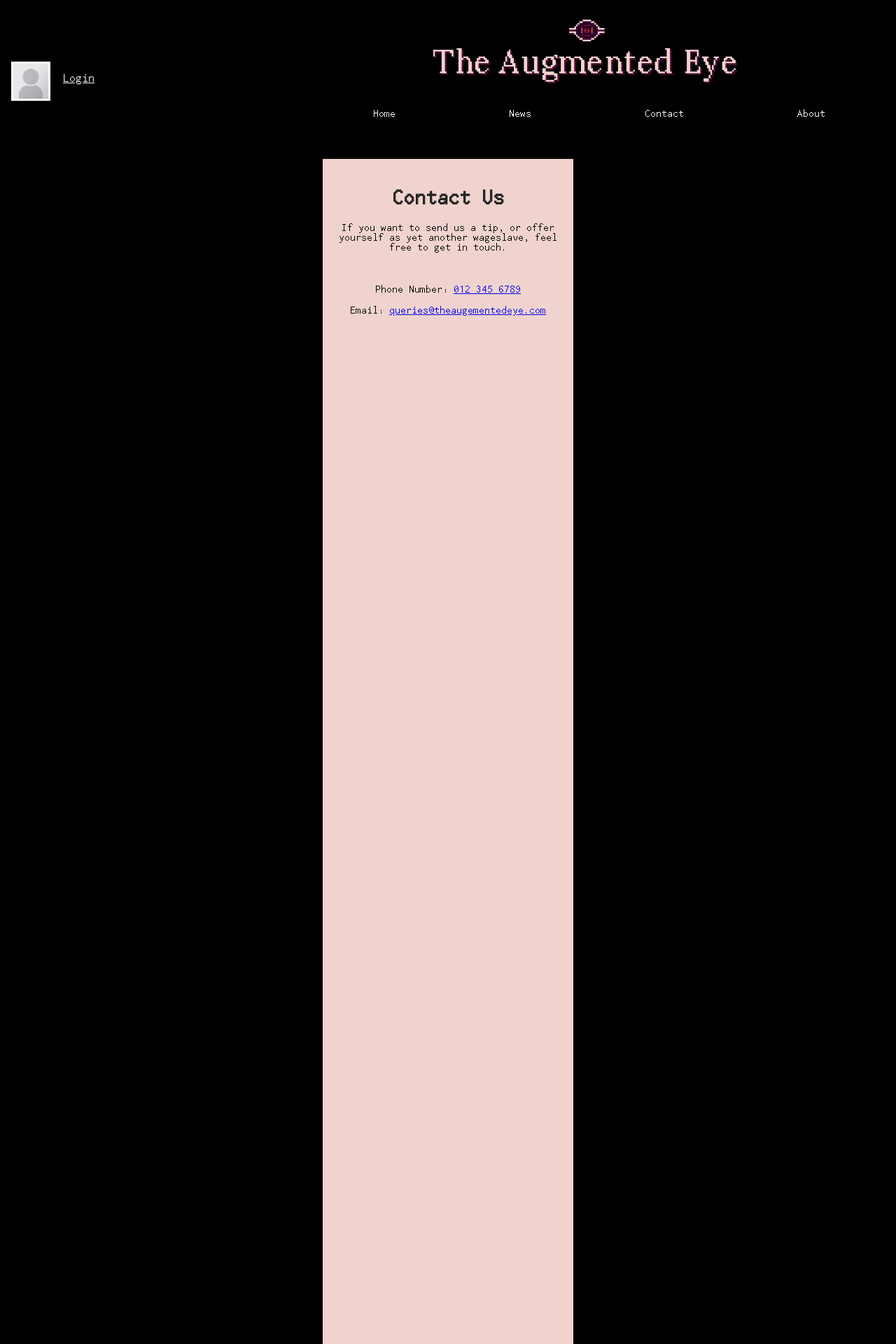
After one commit to Bergbok/The-Augmented-Eye, a PHP site: page /Contact-Us.php in a window 1280 px wide. The commit adds this page. Shown: the top 1920 px of the page at 70% size. Run offline with PHP 8.4, Linux system fonts and the light colour scheme.

Commit message:
Created Contact Us page

```diff
--- /dev/null
+++ b/The Augmented Eye/Contact-Us.php
@@ -0,0 +1,25 @@
+<?php include_once('Header.php') ?>
+
+<html>
+
+    <head>
+
+        <title> Contact Us </title>
+        <link rel="stylesheet" href="styles.css">
+
+    </head>
+
+    <body>
+    <div class="center pixel-text">
+        <form class="center">
+            <h1><strong> Contact Us </strong></h1>
+            <div class="article">
+                <p> If you want to send us a tip, or offer yourself as yet another wageslave, feel free to get in touch. </p>
+                <br>
+                <p> Phone Number: <a href="tel: 0123456789">012 345 6789</a></p>
+                <p> Email: <a href = "mailto: queries@theaugementedeye.com">queries@theaugementedeye.com</a></p>
+            </div>
+        </form>
+    </div>
+    </body>
+</html>
--- a/The Augmented Eye/Header.php
+++ b/The Augmented Eye/Header.php
@@ -18,7 +18,7 @@
             <ul class="header-tabs">
                 <li><a href="Home.php">Home</a></li>
                 <li><a href="News.php">News</a></li>
-                <li><a href="Contact.php">Contact</a></li>
+                <li><a href="Contact-Us.php">Contact</a></li>
                 <li><a href="About.php">About</a></li>
             </ul>
         </div>
--- a/The Augmented Eye/News.php
+++ b/The Augmented Eye/News.php
@@ -89,7 +89,7 @@
                 </div>
 
                 <br>
-                <hr>
+                <!-- <hr> -->
                 <br>
 
                 <?php
@@ -138,7 +138,7 @@
                             // echo "<a class='article-link' href='Profile.php?profileID=".$article_author_ID."'> ".$article_author_name." ".$article_author_surname."</a>";
                             echo "<br>";
                             echo "<br>";
-                            echo "<hr>";
+                            // echo "<hr>";
                             echo "<br>";
                         }
 
--- a/The Augmented Eye/Page-Template.php
+++ b/The Augmented Eye/Page-Template.php
@@ -1,6 +1,4 @@
-<?php
-    include_once('Header.php');
-?>
+<?php include_once('Header.php'); ?>
 
 <html>
 
```
